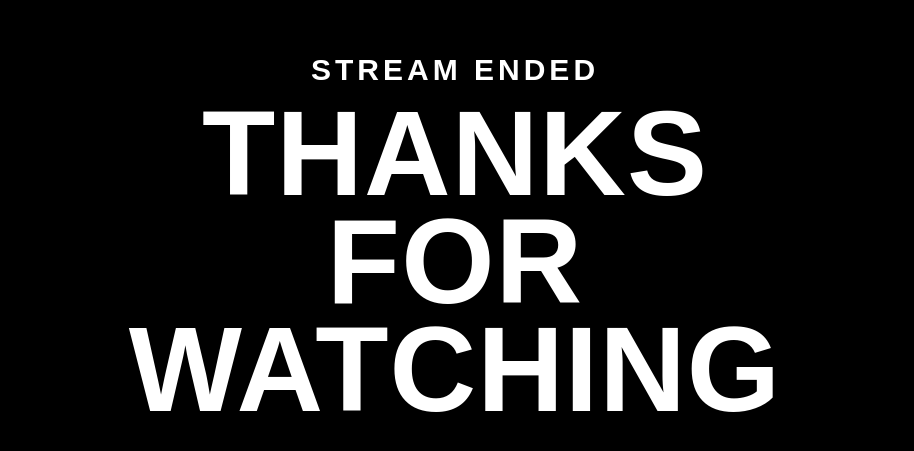
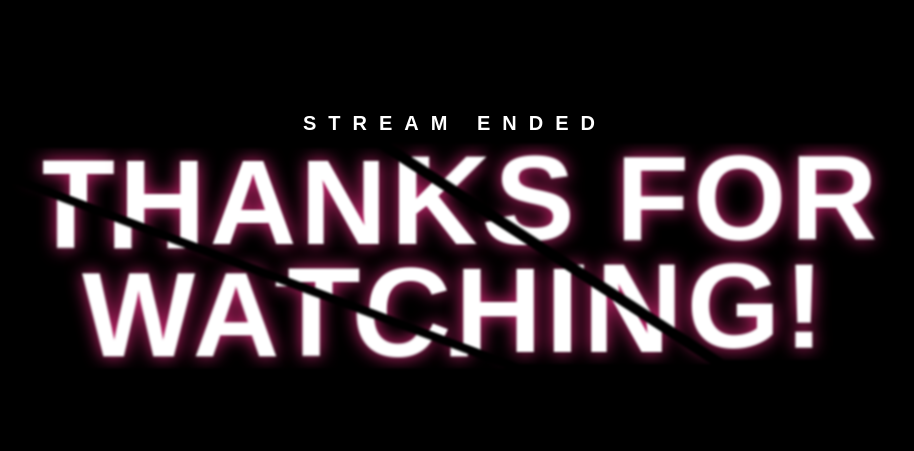
Before and after one commit to coderscantina/obs-stream-overlays, a Vue app: page /outro in a window 1280 px wide. Shown: the part 161-612 px from the top of the page, without its empty margins (185-1099 px from the left). Built offline with nearby package versions, Linux system fonts and the light colour scheme.

Commit message:
💄 shake animate headers

```diff
--- a/src/style.css
+++ b/src/style.css
@@ -22,6 +22,7 @@ body {
   justify-content: center;
   min-width: 320px;
   min-height: 100vh;
+  width: 100%;
 }
 
 h1,
@@ -38,12 +39,12 @@ h1,
 }
 
 .display-1 {
-  letter-spacing: 4px;
-  font-size: 30px;
+  letter-spacing: 12px;
+  font-size: 20px;
 }
 
 .display-3 {
-  letter-spacing: 1px;
+  letter-spacing: 4px;
   font-size: 120px;
 }
 
@@ -56,3 +57,106 @@ h1,
   width: 60%;
   margin: 0 auto;
 }
+
+.text-blur {
+  text-shadow: 0 0 0.15em #db2777;
+  filter: blur(0.007em);
+}
+
+.shake {
+  animation: shake 5s linear infinite;
+}
+
+.crack {
+  animation: shake 2.5s linear;
+  position: relative;
+}
+
+.crack .before,
+.crack .middle,
+.crack .after {
+  position: absolute;
+  top: 0;
+  left: 0;
+}
+
+.opacity-0 {
+  opacity: 0;
+}
+
+.crack .before {
+  animation: crack1 2.5s linear forwards;
+  clip-path: polygon(0% 0%, 10% 0%, 55% 100%, 0% 100%);
+}
+
+.crack .middle {
+  clip-path: polygon(10% 0%, 44% 0%, 70% 100%, 55% 100%);
+}
+
+.crack .after {
+  animation: crack2 2.5s linear forwards;
+  clip-path: polygon(44% 0%, 100% 0%, 100% 100%, 70% 100%);
+}
+
+@keyframes crack1 {
+  0%,
+  95% {
+    transform: translate(0%, 0%);
+  }
+  100% {
+    transform: translate(-1%, 2%);
+  }
+}
+
+@keyframes crack2 {
+  0%,
+  95% {
+    transform: translate(0, 0%);
+  }
+
+  100% {
+    transform: translate(1%, -2%);
+  }
+}
+
+@keyframes shake {
+  5%,
+  15%,
+  25%,
+  35%,
+  55%,
+  65%,
+  75%,
+  95% {
+    filter: blur(0.018em);
+    transform: translateY(0.018em) rotate(0deg);
+  }
+
+  10%,
+  30%,
+  40%,
+  50%,
+  70%,
+  80%,
+  90% {
+    filter: blur(0.01em);
+    transform: translateY(-0.018em) rotate(0deg);
+  }
+
+  20%,
+  60% {
+    filter: blur(0.03em);
+    transform: translate(-0.018em, 0.018em) rotate(0deg);
+  }
+
+  45%,
+  85% {
+    filter: blur(0.03em);
+    transform: translate(0.018em, -0.018em) rotate(0deg);
+  }
+
+  100% {
+    filter: blur(0.007em);
+    transform: translate(0) rotate(-0.5deg);
+  }
+}
--- a/src/views/Afk.vue
+++ b/src/views/Afk.vue
@@ -1,6 +1,6 @@
 <template>
   <div class="intro">
-    <BigTextBox :header="header" :subheader="subheader" />
+    <BigTextBox :header="header" header-class="text-blur shake" :subheader="subheader" />
   </div>
 </template>
 
--- a/src/views/Intro.vue
+++ b/src/views/Intro.vue
@@ -2,10 +2,12 @@
   <div class="intro">
     <Rain />
     <div class="intro-content">
-      <h1 class="text-left">
-        <FadeText :text="title" />
+      <FadeText :text="title" class="h1" />
+      <h1 class="text-left text-blur display-4 animate__animated animate__fadeIn animate__delay-2s">
+        <div class="shake">
+          {{ subtitle }}
+        </div>
       </h1>
-      <h1 class="text-left display-4 animate__animated animate__fadeIn animate__delay-1s">{{ subtitle }}</h1>
     </div>
   </div>
 </template>
--- a/src/views/Outro.vue
+++ b/src/views/Outro.vue
@@ -1,14 +1,23 @@
 <template>
   <div class="outro">
-    <BigTextBox :header="header" :subheader="subheader" class="w-.6" />
+    <div class="big-text-box">
+      <FadeText :text="subheader" class="h1 display-1 pb-1" />
+      <div class="text-blur crack h1 display-3">
+        <div class="opacity-0">{{ header }}</div>
+        <FadeText :text="header" class="before" />
+        <FadeText :text="header" class="middle" />
+        <FadeText :text="header" class="after" />
+      </div>
+    </div>
   </div>
 </template>
 
 <script setup>
+import FadeText from '../components/FadeText.vue'
 import BigTextBox from '../components/BigTextBox.vue'
 
 const subheader = 'STREAM ENDED'
-const header = 'THANKS FOR\nWATCHING'
+const header = 'THANKS FOR\nWATCHING!'
 </script>
 
 <style></style>
```
